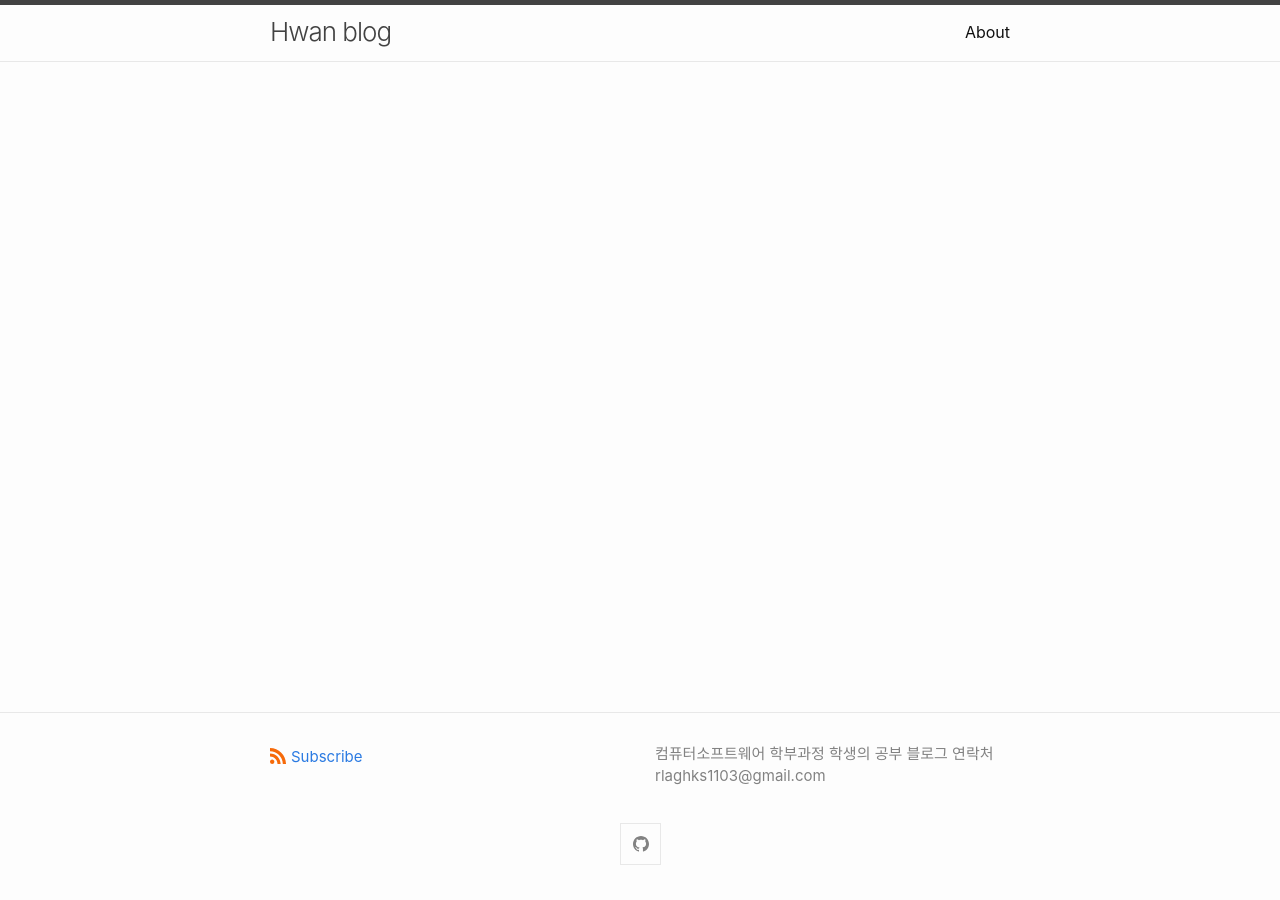
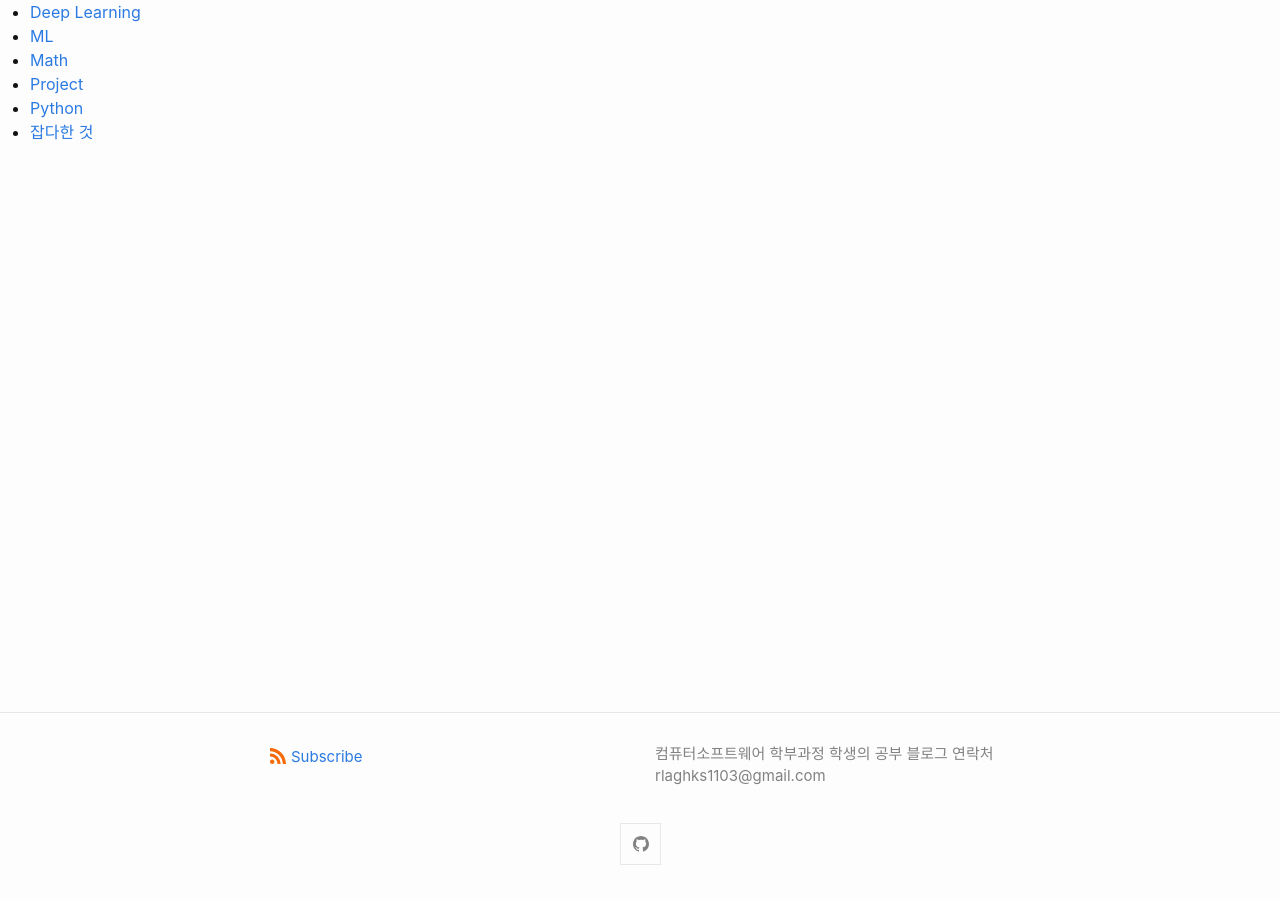
Before and after one commit to kimhwan1103/testBlog, a Jekyll site: the page built from index.md, in a window 1280 px wide. Built offline with Jekyll 4.4.1, drawn with Linux system fonts in a browser that asks for light colours.

Commit message:
카테고리 추가

```diff
--- a/_includes/header.html
+++ b/_includes/header.html
@@ -1,31 +1,15 @@
-<header class="site-header">
+<header class="site-category">
+  <ul>
 
-  <div class="wrapper">
-    {%- assign default_paths = site.pages | map: "path" -%}
-    {%- assign page_paths = site.header_pages | default: default_paths -%}
-    {%- assign titles_size = site.pages | map: 'title' | join: '' | size -%}
-    <a class="site-title" rel="author" href="{{ "/" | relative_url }}">{{ site.title | escape }}</a>
+    {% assign pages_list = site.pages %}
+    {% for node in pages_list %}
+      {% if node.title != null %}
+        {% if node.layout == "category" %}
+          <li><a class="category-link {% if page.url == node.url %} active{% endif %}"
+          href="{{ site.baseurl }}{{ node.url }}">{{ node.title }}</a></li>
+        {% endif %}
+      {% endif %}
+    {% endfor %}
 
-    {%- if titles_size > 0 -%}
-      <nav class="site-nav">
-        <input type="checkbox" id="nav-trigger" class="nav-trigger" />
-        <label for="nav-trigger">
-          <span class="menu-icon">
-            <svg viewBox="0 0 18 15" width="18px" height="15px">
-              <path d="M18,1.484c0,0.82-0.665,1.484-1.484,1.484H1.484C0.665,2.969,0,2.304,0,1.484l0,0C0,0.665,0.665,0,1.484,0 h15.032C17.335,0,18,0.665,18,1.484L18,1.484z M18,7.516C18,8.335,17.335,9,16.516,9H1.484C0.665,9,0,8.335,0,7.516l0,0 c0-0.82,0.665-1.484,1.484-1.484h15.032C17.335,6.031,18,6.696,18,7.516L18,7.516z M18,13.516C18,14.335,17.335,15,16.516,15H1.484 C0.665,15,0,14.335,0,13.516l0,0c0-0.82,0.665-1.483,1.484-1.483h15.032C17.335,12.031,18,12.695,18,13.516L18,13.516z"/>
-            </svg>
-          </span>
-        </label>
-
-        <div class="trigger">
-          {%- for path in page_paths -%}
-            {%- assign my_page = site.pages | where: "path", path | first -%}
-            {%- if my_page.title -%}
-            <a class="page-link" href="{{ my_page.url | relative_url }}">{{ my_page.title | escape }}</a>
-            {%- endif -%}
-          {%- endfor -%}
-        </div>
-      </nav>
-    {%- endif -%}
-  </div>
+</ul>
 </header>
--- /dev/null
+++ b/category/Deep Learning.md
@@ -0,0 +1,4 @@
+---
+layout: category
+title: Deep Learning
+---
--- /dev/null
+++ b/category/ML.md
@@ -0,0 +1,4 @@
+---
+layout: category
+title: ML
+---
--- /dev/null
+++ b/category/Math.md
@@ -0,0 +1,4 @@
+---
+layout: category
+title: Math
+---
--- /dev/null
+++ b/category/Project.md
@@ -0,0 +1,4 @@
+---
+layout: category
+title: Project
+---
--- /dev/null
+++ b/category/Python.md
@@ -0,0 +1,4 @@
+---
+layout: category
+title: Python
+---
```
Also changed, not shown: _layouts/category.html (added, +18 -0 lines), category/잡다한 것.md (added, +4 -0 lines), 2 other files.
